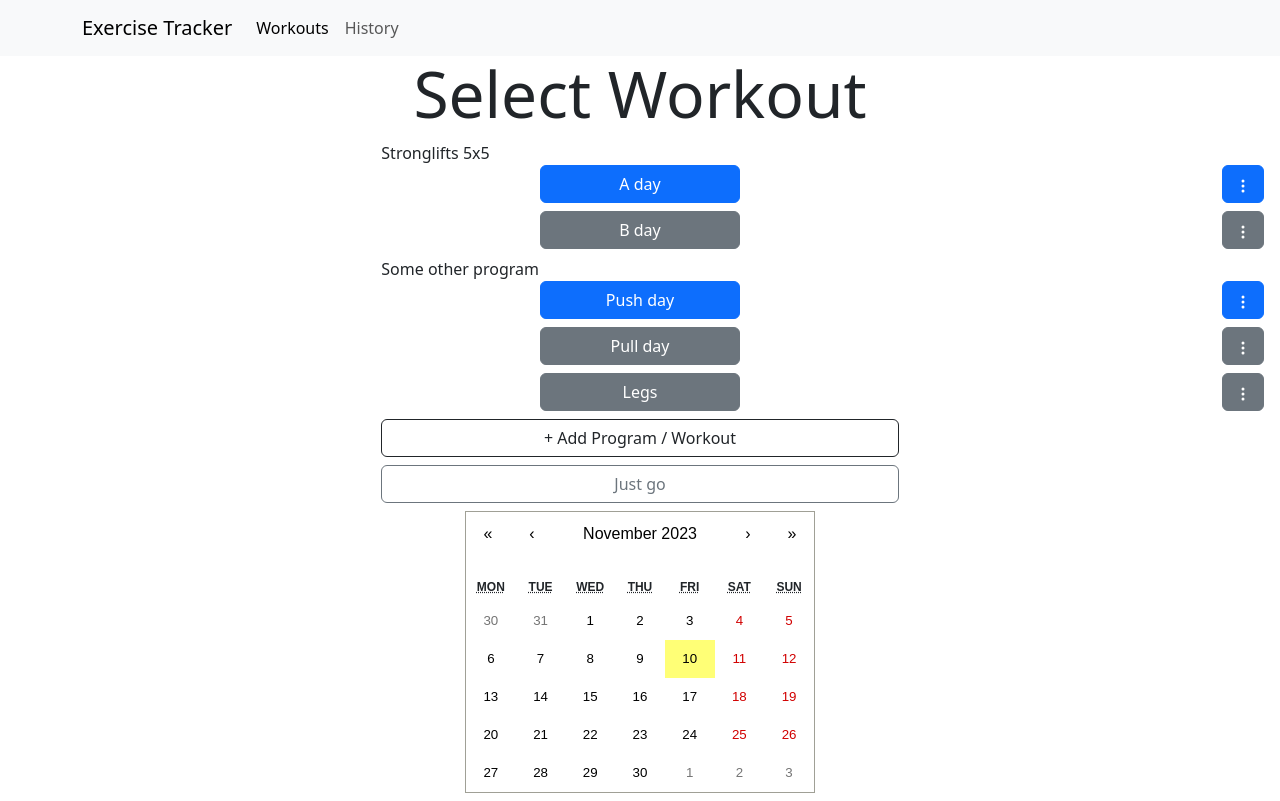
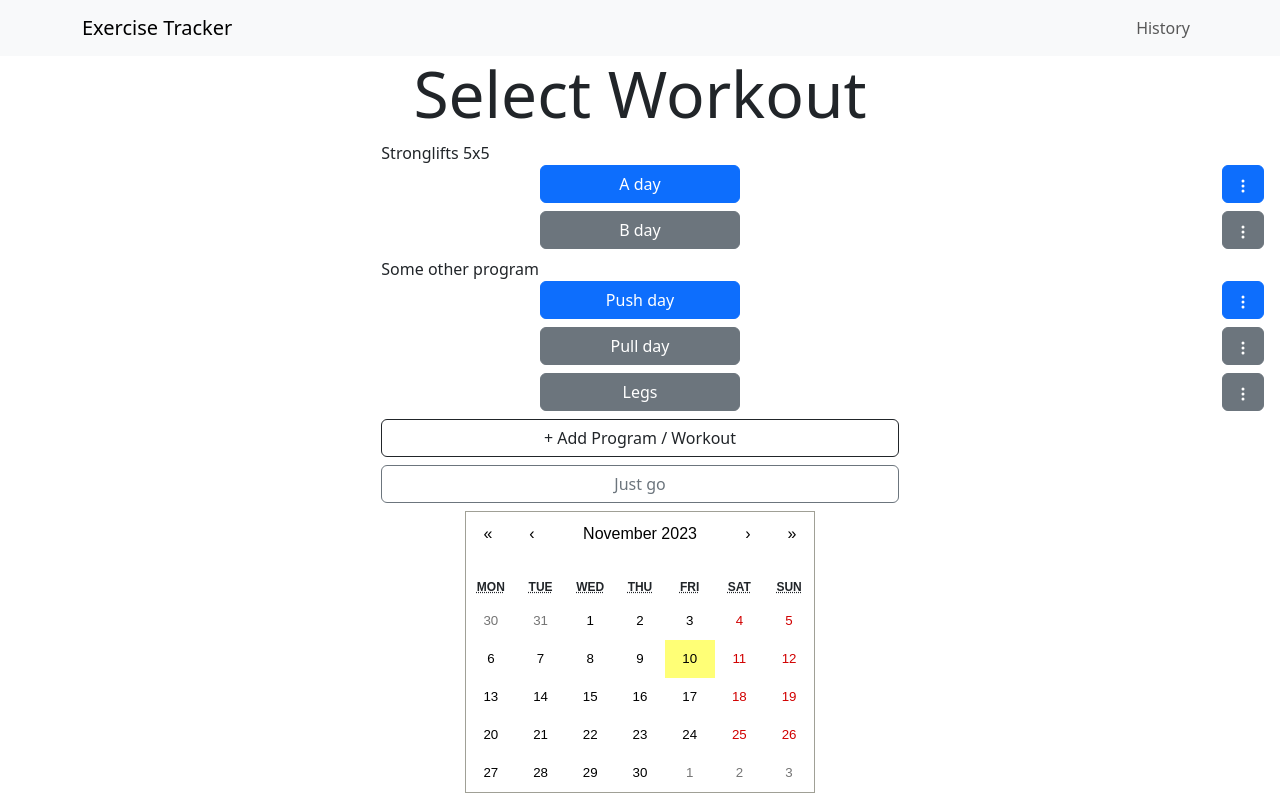
Before and after one commit to GideonNeedleman/5x5, a React (Vite) app: page / in a window 1280 px wide. Built offline with nearby package versions, Linux system fonts and the light colour scheme.

Commit message:
rework navbar, remove history if isWorkoutStarted

```diff
--- a/src/components/Header.jsx
+++ b/src/components/Header.jsx
@@ -3,30 +3,23 @@ import Container from "react-bootstrap/Container";
 import Nav from "react-bootstrap/Nav";
 import Navbar from "react-bootstrap/Navbar";
 import { LinkContainer } from "react-router-bootstrap";
+import { useGlobalContext } from "../context/GlobalContext";
 
 function Header() {
+  const { isWorkoutStarted } = useGlobalContext();
   return (
-    <Navbar expand="lg" className="bg-body-tertiary">
+    <Navbar className="bg-body-tertiary">
       <Container>
         <LinkContainer to={"/"}>
           <Navbar.Brand>Exercise Tracker</Navbar.Brand>
         </LinkContainer>
-        <Navbar.Toggle aria-controls="basic-navbar-nav" />
-        <Navbar.Offcanvas id="basic-navbar-nav" placement="end">
-          <Offcanvas.Header closeButton>
-            <Offcanvas.Title id="offcanvas-title">Menu</Offcanvas.Title>
-          </Offcanvas.Header>
-          <Offcanvas.Body>
-            <Nav className="me-auto">
-              <LinkContainer to={"/"}>
-                <Nav.Link>Workouts</Nav.Link>
-              </LinkContainer>
-              <LinkContainer to={"/history"}>
-                <Nav.Link>History</Nav.Link>
-              </LinkContainer>
-            </Nav>
-          </Offcanvas.Body>
-        </Navbar.Offcanvas>
+        <Nav className="">
+          {!isWorkoutStarted && (
+            <LinkContainer to={"/history"}>
+              <Nav.Link>History</Nav.Link>
+            </LinkContainer>
+          )}
+        </Nav>
       </Container>
     </Navbar>
   );
```
